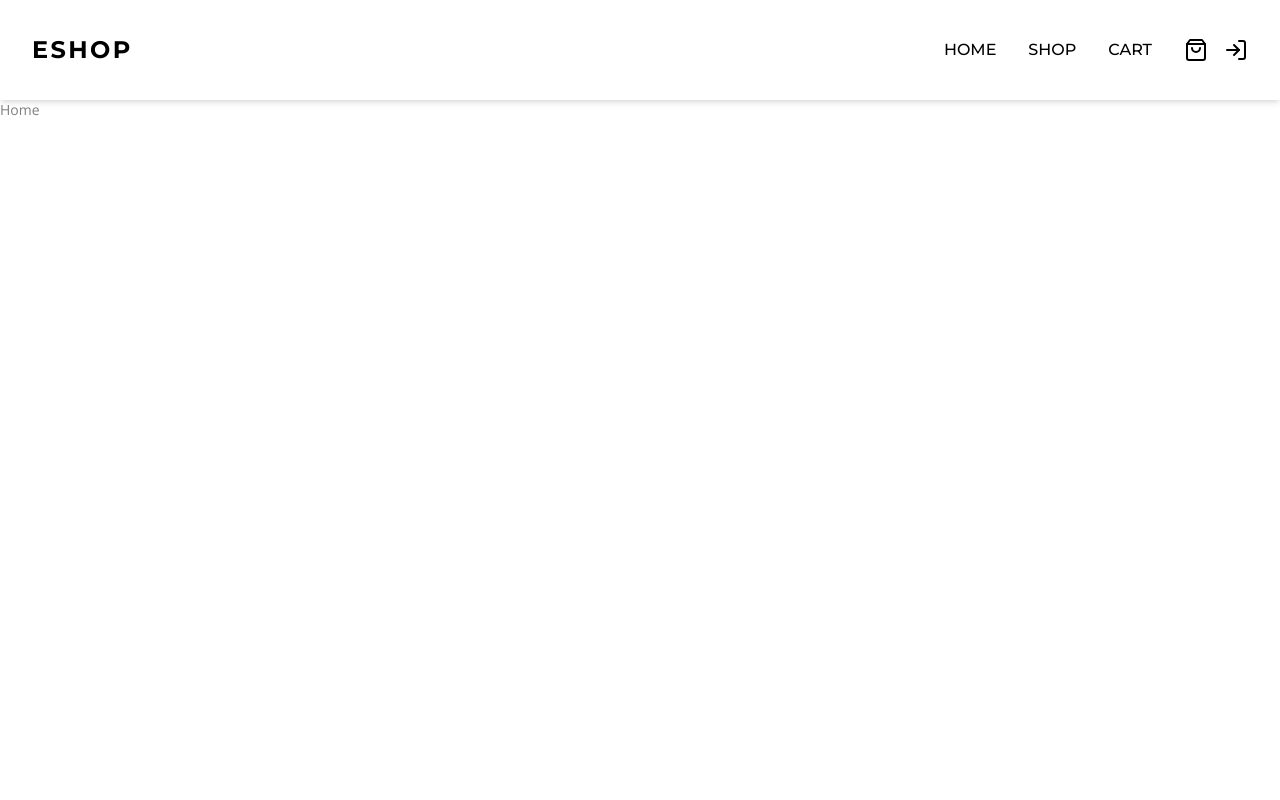
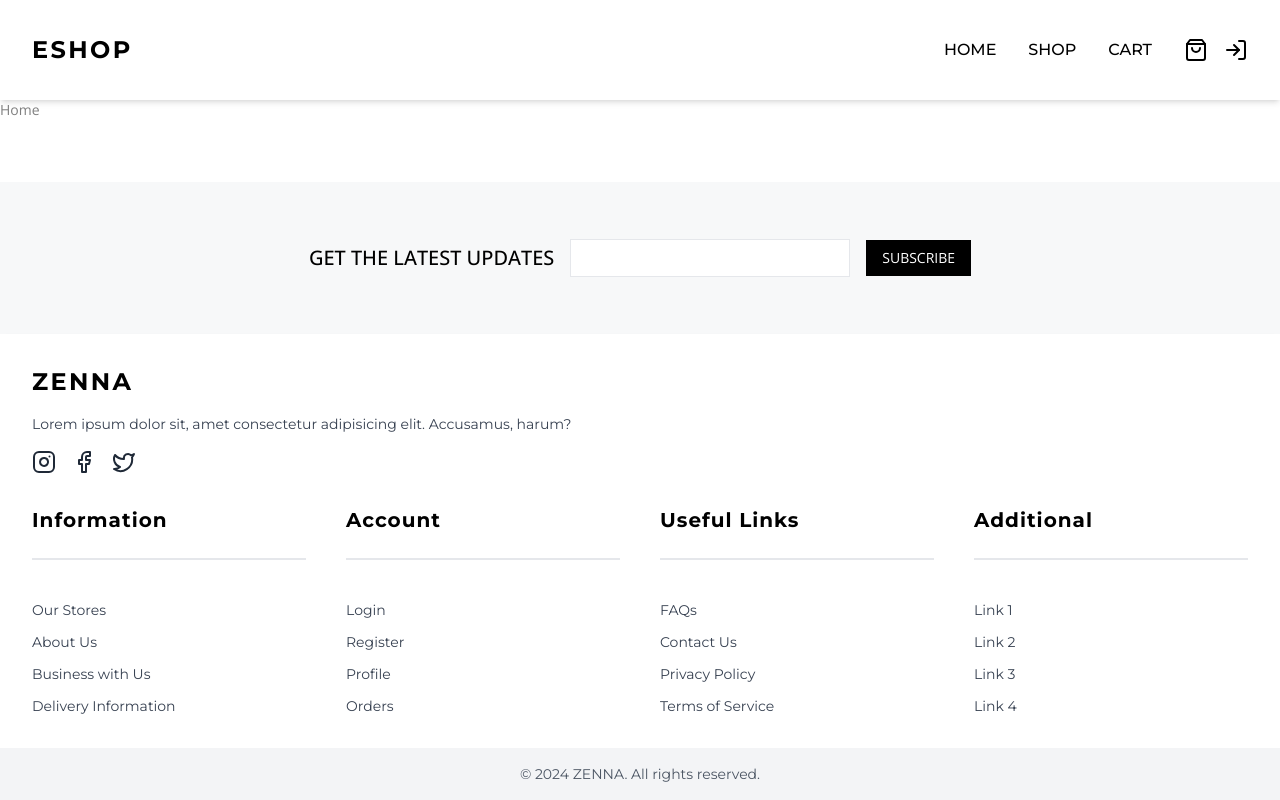
Before and after one commit to FaisalKhan2000/ecom, a React (Vite) app in the folder client/: page / in a window 1280 px wide. Built offline with nearby package versions, Linux system fonts and the light colour scheme.

Commit message:
created footer component

```diff
--- /dev/null
+++ b/client/src/components/footer.jsx
@@ -0,0 +1,210 @@
+import { Link } from "react-router-dom";
+import { Instagram, Facebook, Twitter } from "lucide-react";
+
+const Footer = () => {
+  return (
+    <>
+      {/* get the latest updates */}
+
+      <div className="bg-light  ">
+        <div className="flex flex-col md:flex-row justify-center items-center align-middle gap-4 max-w-7xl mx-auto min-h-[152px]">
+          <h2 className="text-black uppercase text-xl font-medium">
+            get the latest updates
+          </h2>
+          <input
+            className="max-h-10 w-[280px] border py-2 px-2"
+            type="text"
+            name=""
+            id=""
+          />
+          <button className="max-h-10 bg-black py-2 px-4 uppercase text-white">
+            subscribe
+          </button>
+        </div>
+      </div>
+
+      <footer className="bg-white shadow-md font-montserrat">
+        <div className="max-w-7xl mx-auto px-4 sm:px-6 lg:px-8 py-8">
+          {/* ZENNA Section */}
+          <div className="text-center mb-8">
+            <div className="flex flex-col items-start">
+              <h2 className="text-2xl font-bold text-black tracking-widest mb-4">
+                ZENNA
+              </h2>
+              <p className="text-gray-700 mb-4">
+                Lorem ipsum dolor sit, amet consectetur adipisicing elit.
+                Accusamus, harum?
+              </p>
+              <div className="flex gap-4">
+                <a
+                  href="#"
+                  className="text-gray-800 hover:text-yellow transition duration-300 ease-in-out"
+                >
+                  <Instagram className="w-6 h-6" />
+                </a>
+                <a
+                  href="#"
+                  className="text-gray-800 hover:text-yellow transition duration-300 ease-in-out"
+                >
+                  <Facebook className="w-6 h-6" />
+                </a>
+                <a
+                  href="#"
+                  className="text-gray-800 hover:text-yellow transition duration-300 ease-in-out"
+                >
+                  <Twitter className="w-6 h-6" />
+                </a>
+              </div>
+            </div>
+          </div>
+
+          {/* Footer Links */}
+          <div className="grid grid-cols-1 md:grid-cols-2 lg:grid-cols-4 gap-10">
+            {/* Information */}
+            <div className="flex flex-col gap-6">
+              <h2 className="text-xl font-bold text-black tracking-wider">
+                Information
+              </h2>
+              <div className="border-b-2 mb-4"></div>
+              <div className="flex flex-col gap-3 text-sm text-gray-700">
+                <Link
+                  to="/"
+                  className="hover:text-yellow transition duration-300 ease-in-out"
+                >
+                  Our Stores
+                </Link>
+                <Link
+                  to="/"
+                  className="hover:text-yellow transition duration-300 ease-in-out"
+                >
+                  About Us
+                </Link>
+                <Link
+                  to="/"
+                  className="hover:text-yellow transition duration-300 ease-in-out"
+                >
+                  Business with Us
+                </Link>
+                <Link
+                  to="/"
+                  className="hover:text-yellow transition duration-300 ease-in-out"
+                >
+                  Delivery Information
+                </Link>
+              </div>
+            </div>
+
+            {/* Account */}
+            <div className="flex flex-col gap-6">
+              <h2 className="text-xl font-bold text-black tracking-wider">
+                Account
+              </h2>
+              <div className="border-b-2 mb-4"></div>
+              <div className="flex flex-col gap-3 text-sm text-gray-700">
+                <Link
+                  to="/"
+                  className="hover:text-yellow transition duration-300 ease-in-out"
+                >
+                  Login
+                </Link>
+                <Link
+                  to="/"
+                  className="hover:text-yellow transition duration-300 ease-in-out"
+                >
+                  Register
+                </Link>
+                <Link
+                  to="/"
+                  className="hover:text-yellow transition duration-300 ease-in-out"
+                >
+                  Profile
+                </Link>
+                <Link
+                  to="/"
+                  className="hover:text-yellow transition duration-300 ease-in-out"
+                >
+                  Orders
+                </Link>
+              </div>
+            </div>
+
+            {/* Useful Links */}
+            <div className="flex flex-col gap-6">
+              <h2 className="text-xl font-bold text-black tracking-wider">
+                Useful Links
+              </h2>
+              <div className="border-b-2 mb-4"></div>
+              <div className="flex flex-col gap-3 text-sm text-gray-700">
+                <Link
+                  to="/"
+                  className="hover:text-yellow transition duration-300 ease-in-out"
+                >
+                  FAQs
+                </Link>
+                <Link
+                  to="/"
+                  className="hover:text-yellow transition duration-300 ease-in-out"
+                >
+                  Contact Us
+                </Link>
+                <Link
+                  to="/"
+                  className="hover:text-yellow transition duration-300 ease-in-out"
+                >
+                  Privacy Policy
+                </Link>
+                <Link
+                  to="/"
+                  className="hover:text-yellow transition duration-300 ease-in-out"
+                >
+                  Terms of Service
+                </Link>
+              </div>
+            </div>
+
+            {/* Additional Section */}
+            <div className="flex flex-col gap-6">
+              <h2 className="text-xl font-bold text-black tracking-wider">
+                Additional
+              </h2>
+              <div className="border-b-2 mb-4"></div>
+              <div className="flex flex-col gap-3 text-sm text-gray-700">
+                <Link
+                  to="/"
+                  className="hover:text-yellow transition duration-300 ease-in-out"
+                >
+                  Link 1
+                </Link>
+                <Link
+                  to="/"
+                  className="hover:text-yellow transition duration-300 ease-in-out"
+                >
+                  Link 2
+                </Link>
+                <Link
+                  to="/"
+                  className="hover:text-yellow transition duration-300 ease-in-out"
+                >
+                  Link 3
+                </Link>
+                <Link
+                  to="/"
+                  className="hover:text-yellow transition duration-300 ease-in-out"
+                >
+                  Link 4
+                </Link>
+              </div>
+            </div>
+          </div>
+        </div>
+
+        {/* Copyright Text */}
+        <div className="bg-gray-100 py-4 text-center text-gray-600">
+          &copy; {new Date().getFullYear()} ZENNA. All rights reserved.
+        </div>
+      </footer>
+    </>
+  );
+};
+
+export default Footer;
--- a/client/src/components/header.jsx
+++ b/client/src/components/header.jsx
@@ -11,12 +11,12 @@ const Navbar = () => {
         <div className="flex justify-between min-h-[100px]">
           {/* Logo */}
           <div className="flex-shrink-0 flex items-center">
-            <a
+            <Link
               to={"/"}
               className="text-2xl font-bold text-black uppercase tracking-widest"
             >
               EShop
-            </a>
+            </Link>
           </div>
 
           {/* Desktop Menu */}
--- a/client/src/layouts/layout.jsx
+++ b/client/src/layouts/layout.jsx
@@ -1,14 +1,17 @@
 import { Outlet } from "react-router-dom";
 import Header from "../components/header";
+import Footer from "../components/footer";
 
 const Layout = () => {
   return (
-    <div className="min-h-screen ">
+    <div className="grid grid-rows-layout min-h-screen">
       <Header />
       <main>
         <Outlet />
       </main>
+      <Footer />
     </div>
   );
 };
+
 export default Layout;
--- a/client/tailwind.config.js
+++ b/client/tailwind.config.js
@@ -19,6 +19,10 @@ export default {
         sans: ["Open Sans", "sans-serif"],
         montserrat: ["Montserrat", "sans-serif"],
       },
+      gridTemplateRows: {
+        layout: "auto 1fr auto",
+        threefr: "1fr 1fr 1fr",
+      },
     },
   },
   plugins: [],
```
